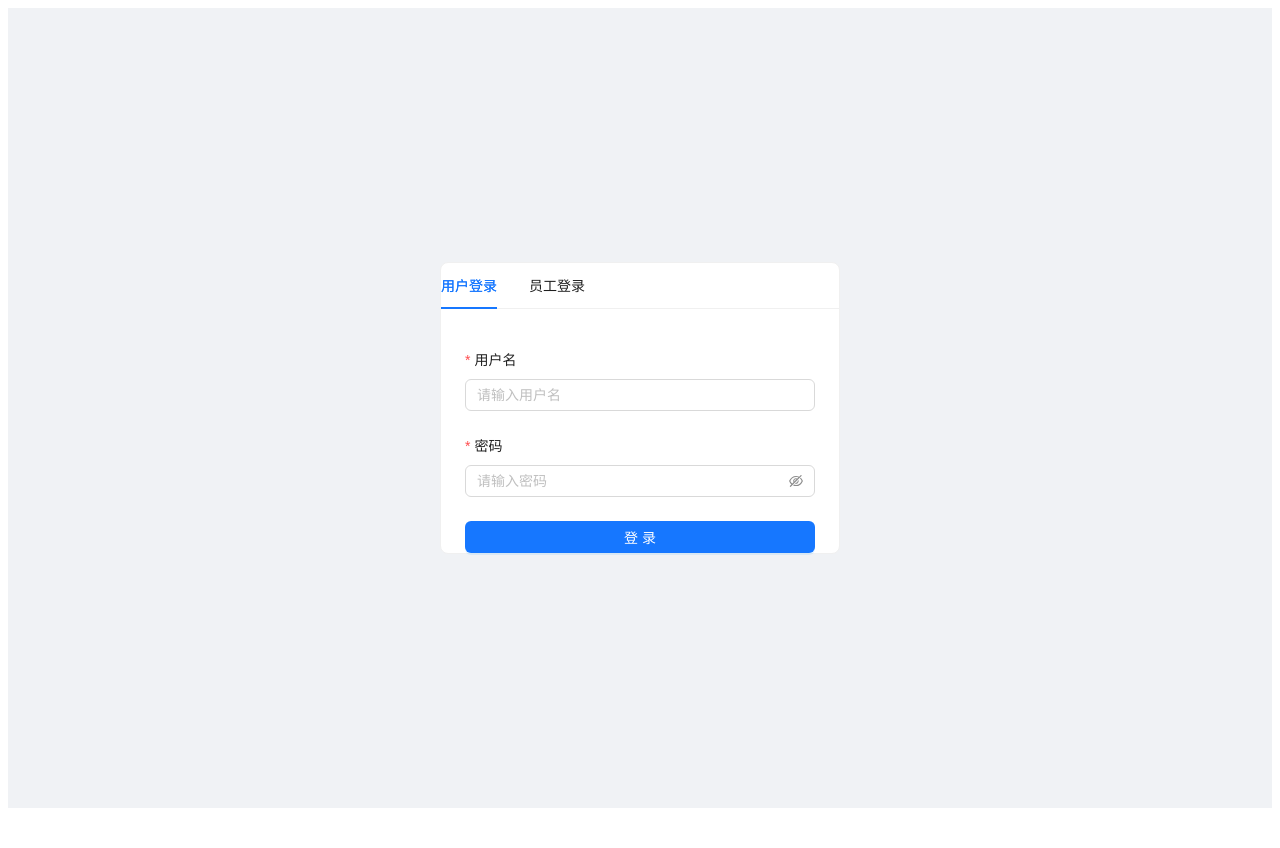
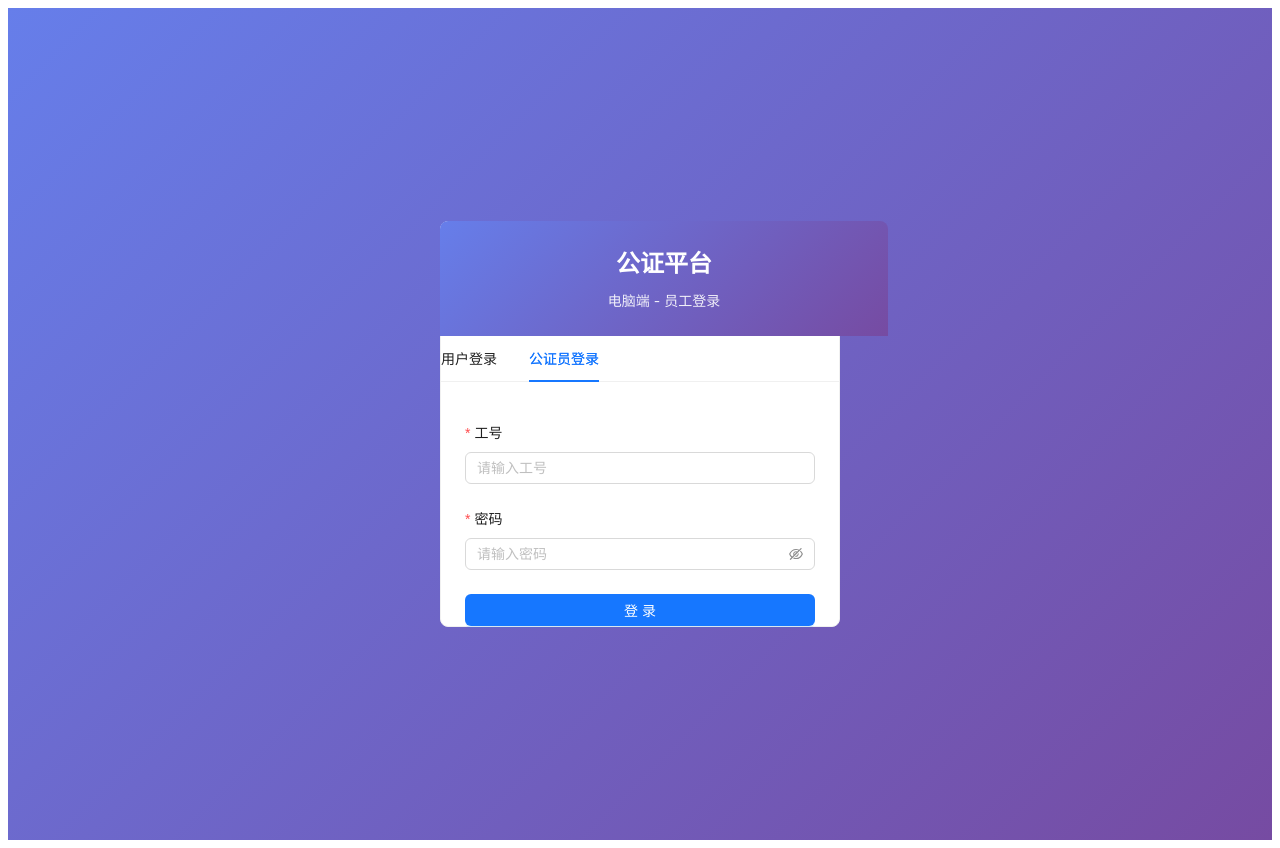
Before and after one commit to superplayer001/houma-notary, a React (Vite) app in the folder apps/web/: page /login in a window 1280 px wide. Before the commit the page ends 816 px from the top, so only its background shows below. Built offline with nearby package versions, Linux system fonts and the light colour scheme; no server answers.

Commit message:
feat(frontend): add responsive auth flow with auto device-based login routing

```diff
--- /dev/null
+++ b/apps/web/src/hooks/useDeviceType.ts
@@ -0,0 +1,17 @@
+import { useState, useEffect } from 'react'
+import { getDeviceType, DeviceType } from '../utils/device'
+
+export function useDeviceType(): DeviceType {
+  const [deviceType, setDeviceType] = useState<DeviceType>(() => getDeviceType())
+
+  useEffect(() => {
+    const handleResize = () => {
+      setDeviceType(getDeviceType())
+    }
+
+    window.addEventListener('resize', handleResize)
+    return () => window.removeEventListener('resize', handleResize)
+  }, [])
+
+  return deviceType
+}
--- a/apps/web/src/pages/Login.tsx
+++ b/apps/web/src/pages/Login.tsx
@@ -1,33 +1,75 @@
-import { useState } from 'react'
+import { useState, useEffect } from 'react'
 import { useNavigate } from 'react-router-dom'
 import { Form, Input, Button, Card, Tabs, message } from 'antd'
 import { authApi } from '../api/services'
 import { useAuthStore } from '../stores/auth'
+import { useDeviceType } from '../hooks/useDeviceType'
 
 export default function Login() {
   const [loading, setLoading] = useState(false)
   const navigate = useNavigate()
   const login = useAuthStore((s) => s.login)
+  const deviceType = useDeviceType()
 
-  const handleLogin = async (values: { username: string; password: string }, userType: 'user' | 'staff') => {
+  const defaultTab = deviceType === 'mobile' ? 'user' : 'staff'
+
+  useEffect(() => {
+    const savedTab = sessionStorage.getItem('loginTab')
+    if (savedTab === 'user' || savedTab === 'staff') {
+      // Allow restored tab preference
+    }
+  }, [])
+
+  const handleTabChange = (key: string) => {
+    sessionStorage.setItem('loginTab', key)
+  }
+
+  const handleLogin = async (values: { phone?: string; username?: string; password: string }, userType: 'user' | 'staff') => {
     setLoading(true)
     try {
-      const res = await authApi.login({ ...values })
+      const loginData = userType === 'user'
+        ? { phone: values.phone, password: values.password }
+        : { username: values.username, password: values.password }
+      const res = await authApi.login(loginData)
       login(res.data.token, userType, res.data.userId, res.data.username)
       message.success('登录成功')
       navigate(userType === 'staff' ? '/staff/todos' : '/user/applications')
     } catch {
-      message.error('用户名或密码错误')
+      message.error('登录失败，请检查账号密码')
     } finally {
       setLoading(false)
     }
   }
 
   return (
-    <div style={{ minHeight: '100vh', display: 'flex', alignItems: 'center', justifyContent: 'center', background: '#f0f2f5' }}>
-      <Card style={{ width: 400 }} styles={{ body: { padding: 0 } }}>
+    <div style={{
+      minHeight: '100vh',
+      display: 'flex',
+      alignItems: 'center',
+      justifyContent: 'center',
+      background: 'linear-gradient(135deg, #667eea 0%, #764ba2 100%)',
+      padding: '16px'
+    }}>
+      <Card
+        style={{ width: deviceType === 'mobile' ? '100%' : 400, maxWidth: 400 }}
+        styles={{ body: { padding: 0 } }}
+        cover={
+          <div style={{
+            background: 'linear-gradient(135deg, #667eea 0%, #764ba2 100%)',
+            padding: '24px',
+            textAlign: 'center',
+            color: '#fff'
+          }}>
+            <h1 style={{ margin: 0, fontSize: 24, color: '#fff' }}>公证平台</h1>
+            <p style={{ margin: '8px 0 0', opacity: 0.9, fontSize: 14 }}>
+              {deviceType === 'mobile' ? '手机端 - 用户登录' : '电脑端 - 员工登录'}
+            </p>
+          </div>
+        }
+      >
         <Tabs
-          defaultActiveKey="user"
+          defaultActiveKey={defaultTab}
+          onChange={handleTabChange}
           items={[
             {
               key: 'user',
@@ -40,7 +82,7 @@
             },
             {
               key: 'staff',
-              label: '员工登录',
+              label: '公证员登录',
               children: (
                 <div style={{ padding: '24px 24px 0' }}>
                   <StaffLoginForm loading={loading} onLogin={handleLogin} />
@@ -54,13 +96,13 @@
   )
 }
 
-function UserLoginForm({ loading, onLogin }: { loading: boolean; onLogin: (values: { username: string; password: string }, userType: 'user' | 'staff') => void }) {
+function UserLoginForm({ loading, onLogin }: { loading: boolean; onLogin: (values: { phone: string; password: string }, userType: 'user' | 'staff') => void }) {
   const [form] = Form.useForm()
 
   return (
     <Form form={form} layout="vertical" onFinish={(values) => onLogin(values, 'user')}>
-      <Form.Item name="username" label="用户名" rules={[{ required: true, message: '请输入用户名' }]}>
-        <Input placeholder="请输入用户名" />
+      <Form.Item name="phone" label="手机号" rules={[{ required: true, message: '请输入手机号' }, { pattern: /^1[3-9]\d{9}$/, message: '请输入有效手机号' }]}>
+        <Input placeholder="请输入手机号" maxLength={11} />
       </Form.Item>
       <Form.Item name="password" label="密码" rules={[{ required: true, message: '请输入密码' }]}>
         <Input.Password placeholder="请输入密码" />
--- a/apps/web/src/types/index.ts
+++ b/apps/web/src/types/index.ts
@@ -1,5 +1,6 @@
 export interface LoginRequest {
-  username: string
+  phone?: string
+  username?: string
   password: string
 }
 
--- /dev/null
+++ b/apps/web/src/utils/device.ts
@@ -0,0 +1,16 @@
+export type DeviceType = 'mobile' | 'desktop'
+
+const MOBILE_BREAKPOINT = 768
+
+export function isMobile(): boolean {
+  if (typeof window === 'undefined') return false
+  return window.innerWidth < MOBILE_BREAKPOINT
+}
+
+export function isDesktop(): boolean {
+  return !isMobile()
+}
+
+export function getDeviceType(): DeviceType {
+  return isMobile() ? 'mobile' : 'desktop'
+}
```
